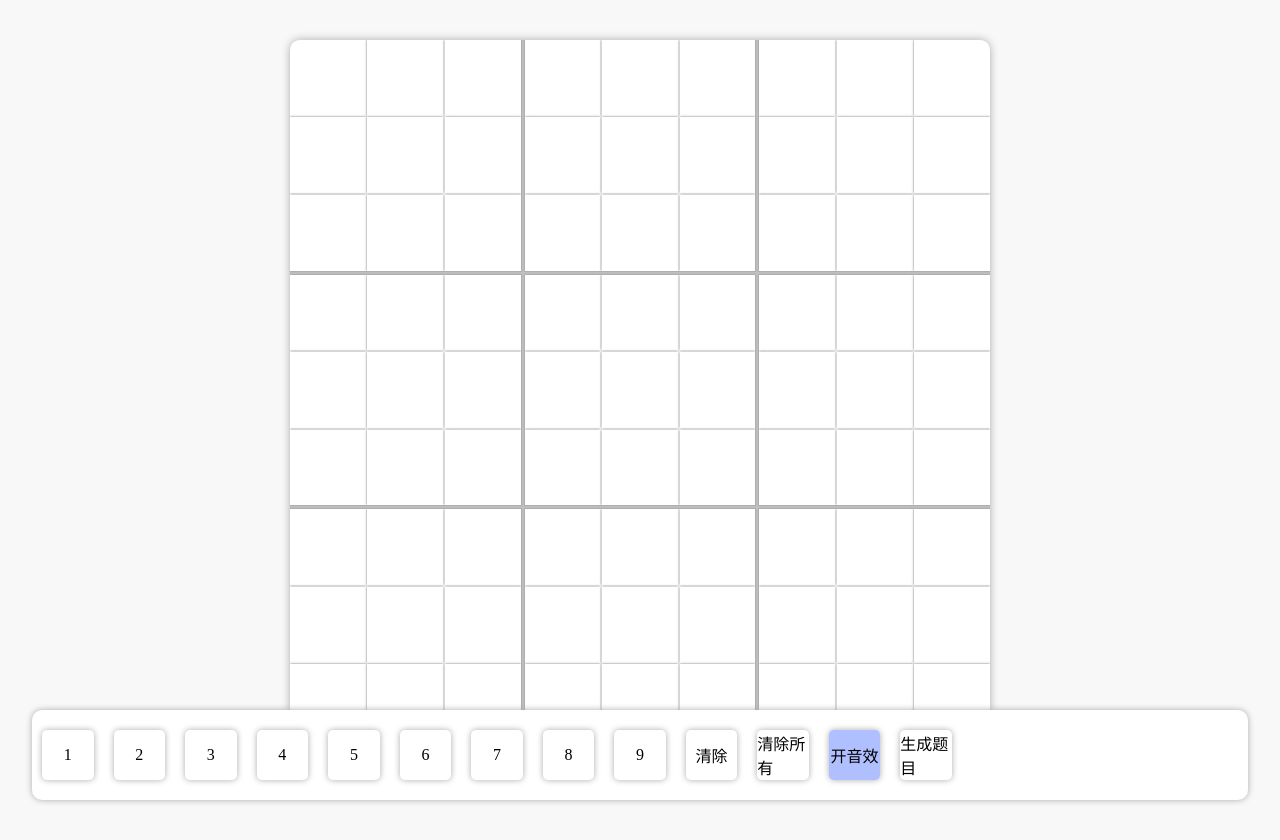
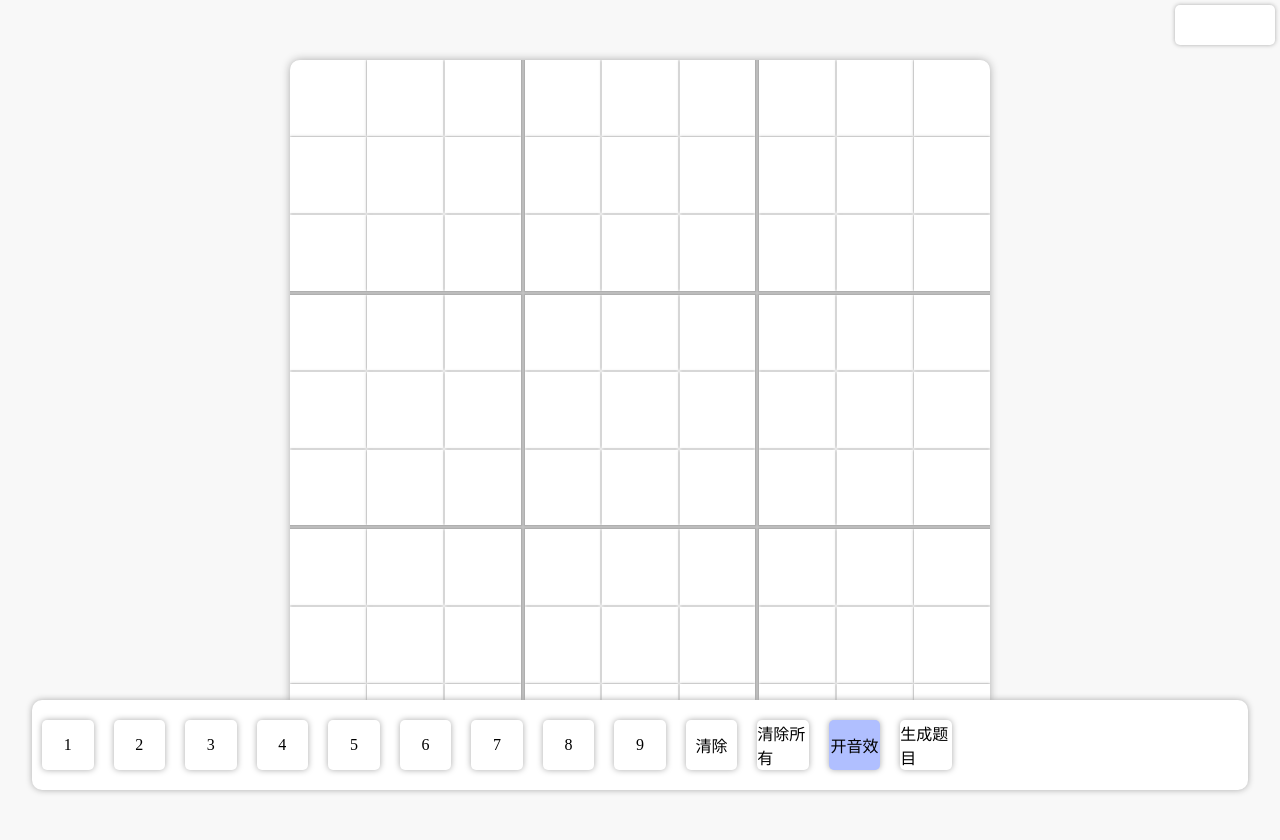
Before and after one commit to GordonLyu/react-sudoku, a React (Vite) app: page / in a window 1280 px wide. Built offline with nearby package versions, Linux system fonts and the light colour scheme.

Commit message:
添加计时器

```diff
--- a/src/pages/sudoku/index.css
+++ b/src/pages/sudoku/index.css
@@ -37,7 +37,7 @@
 
 .main {
     position: relative;
-    top: 40px;
+    top: 60px;
     display: grid;
     margin: 0 auto;
     grid-template-columns: repeat(3, 1fr);
@@ -111,7 +111,7 @@
     position: fixed;
     left: 0;
     right: 0;
-    bottom: 0px;
+    bottom: 10px;
     width: 95%;
     min-width: 300px;
     margin: 0 auto;
@@ -119,7 +119,18 @@
     border-radius: 10px;
     box-shadow: 0 0 6px 0 #aaa;
     background-color: #fff;
-    overflow: hidden;
+    /* overflow: hidden; */
+}
+
+.time {
+    position: absolute;
+    top: 5px;
+    right: 5px;
+    width: 100px;
+    height: 40px;
+    box-shadow: 0 0 4px 0 #aaa;
+    border-radius: 5px;
+    background-color: #fff;
 }
 
 @media screen and (max-width: 1024px) {
--- a/src/pages/sudoku/index.tsx
+++ b/src/pages/sudoku/index.tsx
@@ -15,11 +15,37 @@ interface TopicInterface {
 }
 
 
+interface TimerInterface {
+  startTime: number;
+  endTime: number;
+  string: string;
+  interval?: NodeJS.Timeout;
+  start(): void;
+  stop(): void;
+}
+
 const sudoku: React.FC = () => {
   const [toolbarHight, setToolbarHight] = useState<number>();
   const [selected, setSelected] = useState<number[]>([-1, -1]);
   const [building, setBuilding] = useState<boolean>(false);
   const [isComplete, setIsComplete] = useState<boolean>(false)
+  const [timer, setTimer] = useState<TimerInterface>({
+    startTime: 0,
+    endTime: 0,
+    string: '',
+    interval: undefined,
+    start: () => {
+      timer.startTime = new Date().getTime();
+      timer.interval = setInterval(() => {
+        timer.endTime = new Date().getTime();
+        timer.string = new Date(timer.endTime - timer.startTime - 28800000).toLocaleTimeString();
+        setTimer({ ...timer });
+      }, 50);
+    },
+    stop: () => {
+      clearInterval(timer.interval)
+    },
+  })
   const [ans, setAns] = useState<number[][]>([]);
   const [numbers, setNumbers] = useState<TopicInterface[][]>(() => {
     let tt = []
@@ -62,6 +88,9 @@ const sudoku: React.FC = () => {
       setNumbers(res!.topic);
       setAns(res?.ans!)
       setBuilding(false);
+      cancelSelectNumber();
+      timer.stop();
+      timer.start();
     } else {
       setBuilding(true);
     }
@@ -76,6 +105,7 @@ const sudoku: React.FC = () => {
       numbers[selected[0]][selected[1]].isTrue = true;
     } else if (res == 2) {
       setIsComplete(true)
+      timer.stop();
     }
     setNumbers(numbers);
   }
@@ -142,7 +172,6 @@ const sudoku: React.FC = () => {
           if (!t[i][j].fixed && t[i][j].value) {
             numbers[i][j].isTrue = true
             insertNumber(i, j, 0);
-
           }
         }
       }
@@ -173,6 +202,8 @@ const sudoku: React.FC = () => {
           <div>题目生成中，请稍等...</div>
           <div>若生成过久请刷新</div>
         </div>) : null}
+
+      <div className='time'>{timer.string}</div>
       <div className='main' style={{
         marginBottom: `${toolbarHight! + 50}px`
       }}>
```
